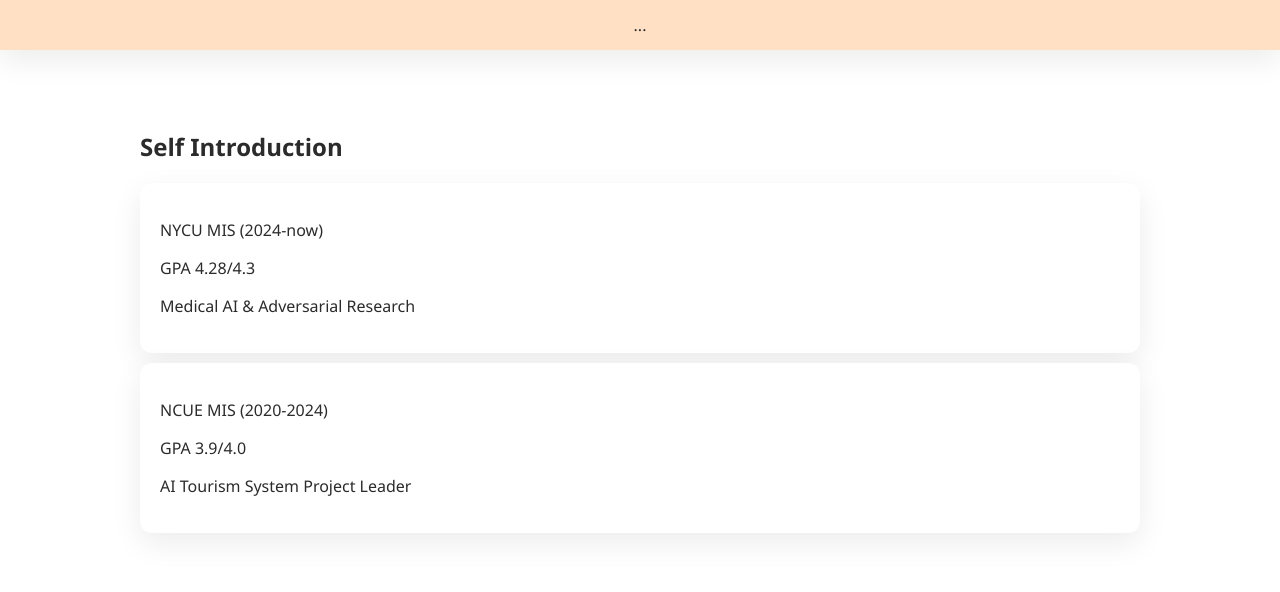
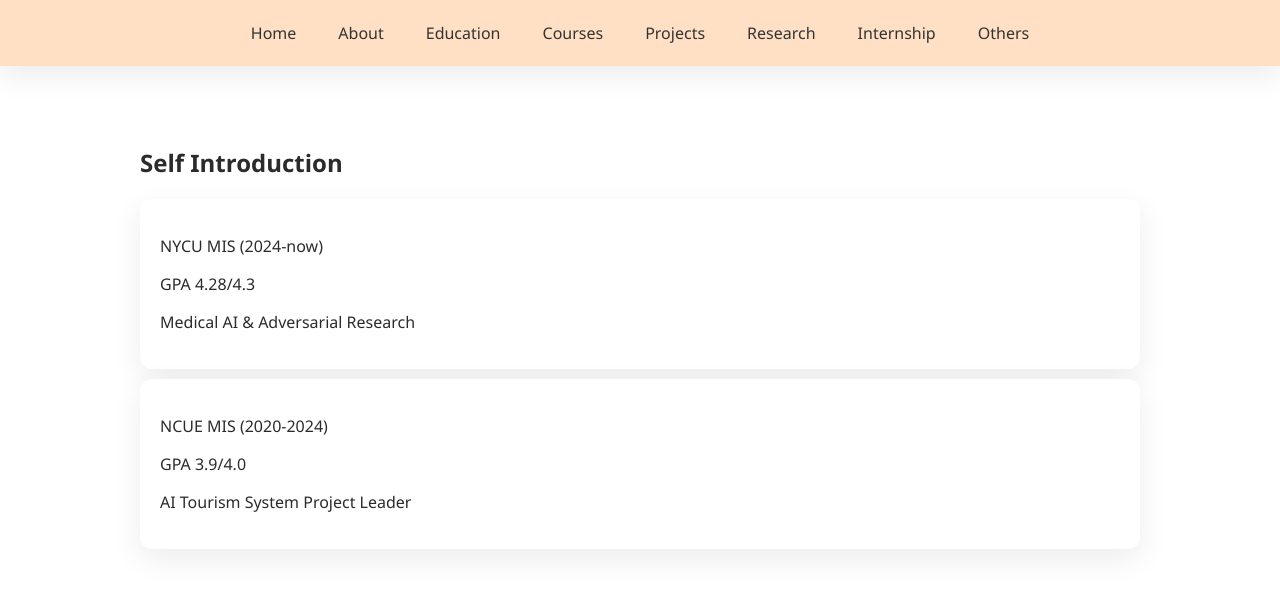
Before and after one commit to Penguin822/personal-introduction, a plain HTML site: page about.html in a window 1280 px wide. Drawn offline with Linux system fonts and the light colour scheme.

Commit message:
changeanotherpage

```diff
--- a/about.html
+++ b/about.html
@@ -72,7 +72,16 @@
 </style>
 </head>
 <body>
-<nav>...</nav>
+<nav>
+<a href="index.html">Home</a>
+<a href="about.html">About</a>
+<a href="education.html">Education</a>
+<a href="courses.html">Courses</a>
+<a href="projects.html">Projects</a>
+<a href="research.html">Research</a>
+<a href="internship.html">Internship</a>
+<a href="others.html">Others</a>
+</nav>
 <div class="section">
 <h2>Self Introduction</h2>
 <div class="card">
```
Also changed, not shown: courses.html (+10 -1 lines), education.html (+10 -1 lines), index.html (+0 -7 lines), internship.html (+10 -1 lines), others.html (+10 -1 lines), projects.html (+10 -1 lines), research.html (+10 -1 lines).
